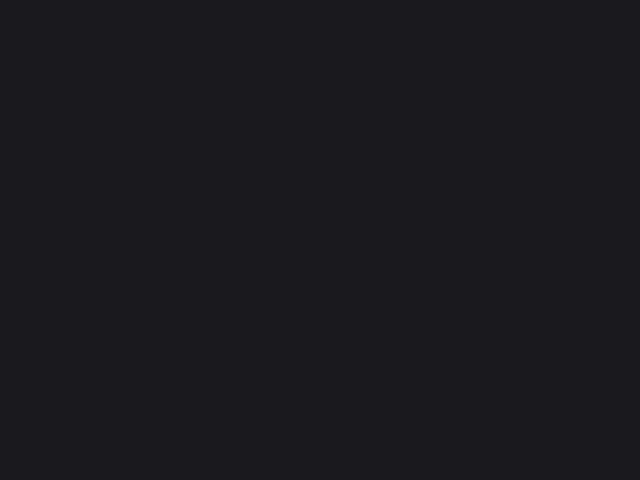
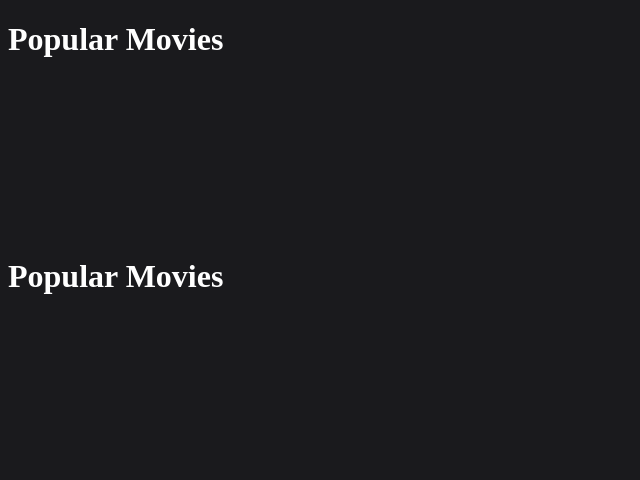
Before and after one commit to LeoTheG/Netflix-Clone, a React app: page / in a window 1280 px wide. Shown: the whole page, without its empty margins (0-640 px from the left). Built offline with nearby package versions, Linux system fonts and the light colour scheme; no server answers.

Commit message:
Multiple rows implemented. Images enlarge when hovered over.

```diff
--- a/public/index.html
+++ b/public/index.html
@@ -12,8 +12,8 @@
   var HOST = 'ws://localhost:3000';
   var ws = new WebSocket(HOST);
   ws.onopen = () => {
-    console.log("ws is open");
-    ws.send('movie-request', 'popular');
+    ws.send(JSON.stringify({request:'movie-request',msg: {page:1, type: 'popular'}}));
+    ws.send(JSON.stringify({request:'movie-request',msg: {page:2, type: 'popular'}}));
   }
 </script>
 
--- a/src/components/Card.js
+++ b/src/components/Card.js
@@ -10,15 +10,10 @@ export default class Card extends React.Component {
     }
     render() {
         return (
-            <div class="img-container" style={{backgroundImage: "url("+this.state.url+")",
-                width:'300px', height:'200px'}} >
-                <h1 style={{textAlign: 'center'}}>{this.state.title}</h1>
+            <div class="img-container" style={{backgroundImage: "url("+this.state.url+")"}}>
+                <h1 class="poster-title">{this.state.title}</h1>
             </div>
 
         );
     }
 }
-/*
-
-                <img src={this.state.url} />
-                */
--- a/src/components/Row.js
+++ b/src/components/Row.js
@@ -1,36 +1,32 @@
 import React from 'react';
 import Card from './Card';
-import {getMovies} from '../logic/functions';
 
+// receives data after api call to server
 export default class Row extends React.Component {
     constructor(props){
-        console.log("got props:"+JSON.stringify(props));
         super(props);
-        this.state = {data:props.data};
-    }
-    componentDidMount() {
-    }
-    componentWillReceiveProps(props){
-        this.setState({title: props.title, year:props.year, url:props.url});
+        this.state = {data:props.data, id:props.id};
     }
     render() {
         return (
-            <div class="wrapper">
-                <Card data={this.getData(0)}/>
-                <Card data={this.getData(1)} />
-                <Card data={this.getData(2)} />
-                <Card data={this.getData(3)} />
+            <div id={'row-' + this.state.id}>
+                <h1>Popular Movies</h1>
+                <div class="row-cards">
+                    <Card data={this.getData(0)}/>
+                    <Card data={this.getData(1)} />
+                    <Card data={this.getData(2)} />
+                    <Card data={this.getData(3)} />
+                    <Card data={this.getData(4)} />
+                    <Card data={this.getData(5)} />
+                </div>
             </div>
         );
     }
     getData(i){
-
         if(!this.props.data){
-            console.log("data is null");
             return ({url:"",title:"",year:""})
         }
         else{
-            console.log("data is not null");
             return this.props.data[i];
         }
     }
--- a/src/index.js
+++ b/src/index.js
@@ -11,22 +11,29 @@ class App extends React.Component {
     constructor(props) {
         super(props);
         this.state = {
-            value: "something",
-            data: null,
+            data: [],
         };
 
         ws.onmessage = (msg) => {
-            console.log("got message: " + msg.data);
             const parsedMsg = JSON.parse(msg.data);
-            //this.state.data = parsedMsg.msg;
-            this.setState({ data: parsedMsg.msg });
-            //console.log("got message from server: " + JSON.stringify(parsedMsg.msg));
-            console.log("data=" + JSON.stringify(this.state.data));
+            const page = parsedMsg.msg.page;
+            const data = parsedMsg.msg.data;
+            //this.setState({ data: parsedMsg.msg });
+            // data organized by page = index
+            //this.state.data.push(data);
+            const newData = this.state.data;
+            console.log("pushed new data for page: " + page);
+            newData.push(data);
+            this.setState({data: newData});
+            //console.log("data=" + JSON.stringify(this.state.data));
         }
     }
     render() {
         return (
-            <Row data={this.state.data} />
+            <div class="rows">
+                <Row data={this.state.data[0]} id='1' />
+                <Row data={this.state.data[1]} id='2' />
+            </div>
         );
     }
 }
--- a/src/styles/appStyles.scss
+++ b/src/styles/appStyles.scss
@@ -6,8 +6,14 @@ body {
   //background-color: map-get($colors,dark);
   background-color: map-get($colors,dark);
   h1, h2 {
-      color: map-get(map-get($colors,primary),light);
+      //color: map-get(map-get($colors,primary),light);
+      color: white;
   }
+}
+
+.poster-title{
+  font-size: 2vw;
+  text-align: center;
 }
 
 .card-container{
@@ -26,5 +32,22 @@ body {
    height: 100%;
    vertical-align: middle;
 }
-.image-container{
+.row-cards{
+  display:flex;
+  position:absolute;
 }
+.img-container{
+  width: 16.6vw;
+  height: calc(100vh/5);
+  background-position: center;
+  background-repeat: no-repeat;
+  transition: 0.5s;
+}
+.img-container:hover{
+  width: calc(16.6vw*1.5);
+  height: calc(100vh/5*1.5);
+  margin-top: -5vh;
+}
+#row-2{
+  margin-top:25vh;
+}
```
Also changed, not shown: server.js (+24 -12 lines).
